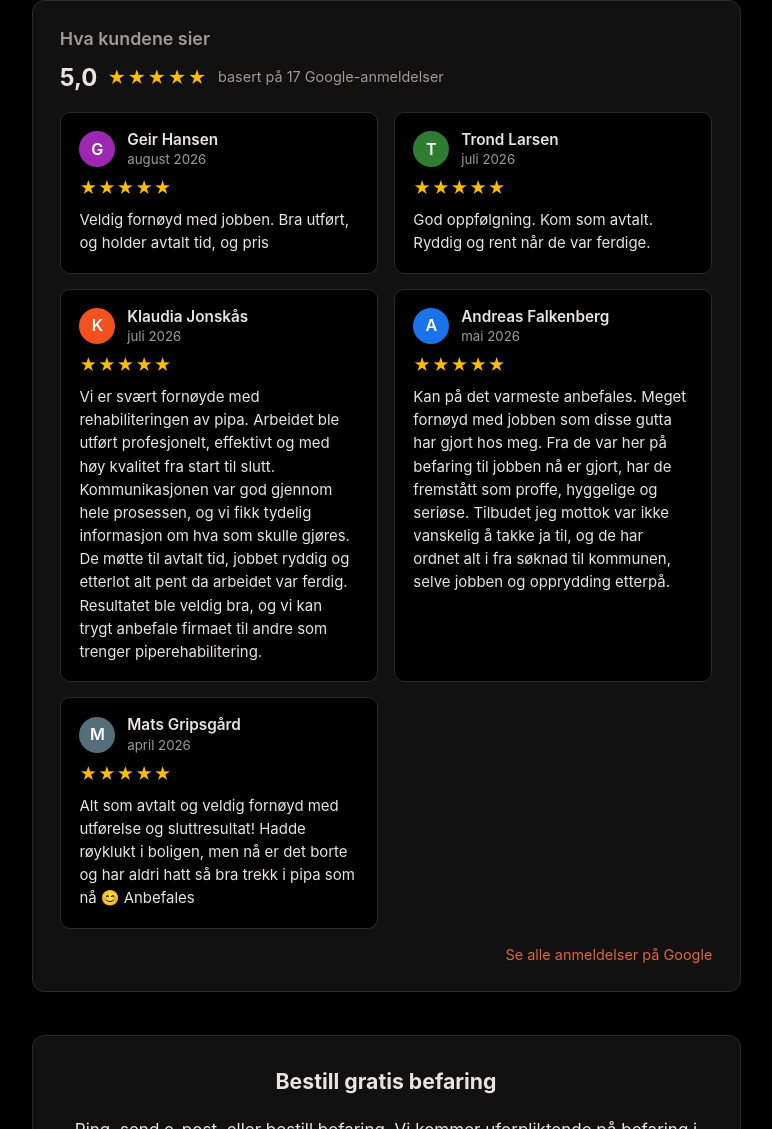
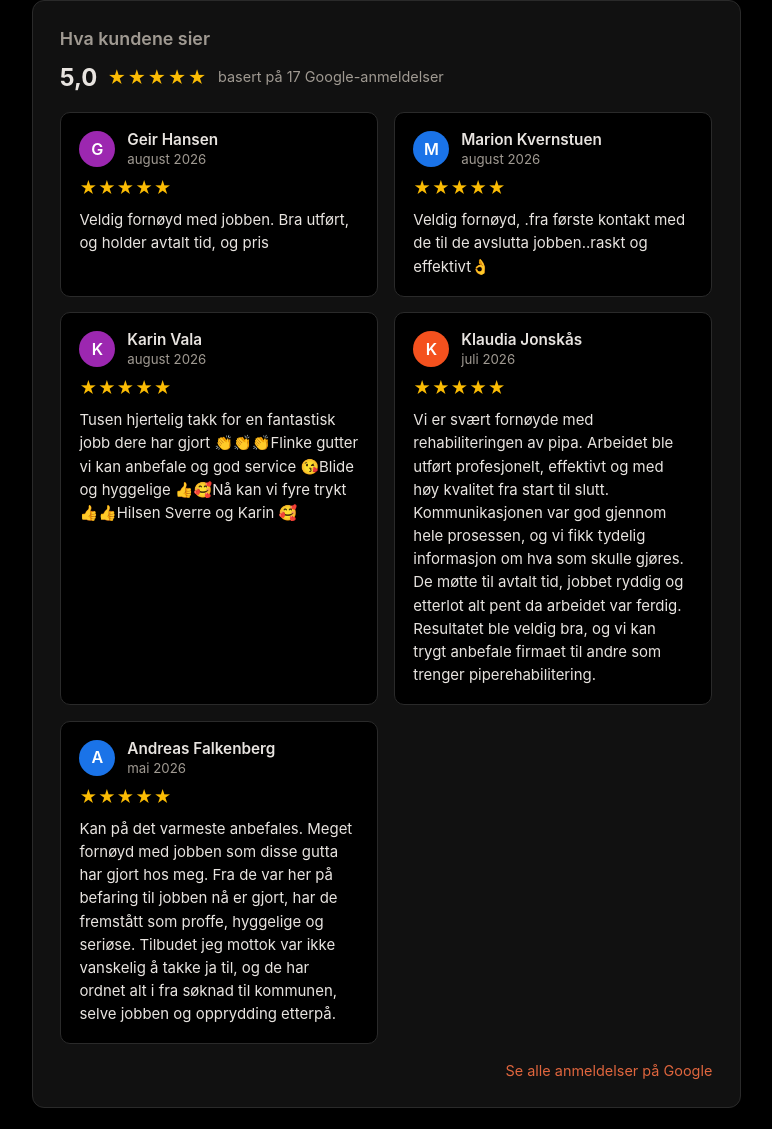
Before and after one commit to timothyylim/piperehabilitering, a website: page piperehabilitering-nome.html in a window 1280 px wide. Shown: the part 1226-2355 px from the top of the page, without its empty margins (254-1026 px from the left). Drawn offline with Linux system fonts and the light colour scheme.

Commit message:
reviews: sync from google places 2026-11-05

```diff
--- a/piperehabilitering-nome.html
+++ b/piperehabilitering-nome.html
@@ -545,14 +545,25 @@
             </article>
             <article class="google-review">
                 <header class="review-header">
-                    <div class="review-avatar" style="background:#2e7d32">T</div>
+                    <div class="review-avatar" style="background:#1a73e8">M</div>
                     <div class="review-meta">
-                        <div class="review-name">Trond Larsen</div>
-                        <div class="review-date">juli 2026</div>
+                        <div class="review-name">Marion Kvernstuen</div>
+                        <div class="review-date">august 2026</div>
                     </div>
                 </header>
                 <div class="review-stars" aria-label="5 av 5 stjerner">★★★★★</div>
-                <p class="review-text">God oppfølgning. Kom som avtalt. Ryddig og rent når de var ferdige.</p>
+                <p class="review-text">Veldig fornøyd, .fra første kontakt med de  til de avslutta jobben..raskt og effektivt👌</p>
+            </article>
+            <article class="google-review">
+                <header class="review-header">
+                    <div class="review-avatar" style="background:#9c27b0">K</div>
+                    <div class="review-meta">
+                        <div class="review-name">Karin Vala</div>
+                        <div class="review-date">august 2026</div>
+                    </div>
+                </header>
+                <div class="review-stars" aria-label="5 av 5 stjerner">★★★★★</div>
+                <p class="review-text">Tusen hjertelig takk for en fantastisk jobb dere har gjort 👏👏👏Flinke gutter vi kan anbefale og god service 😘Blide og hyggelige 👍🥰Nå kan vi fyre trykt 👍👍Hilsen Sverre og Karin 🥰</p>
             </article>
             <article class="google-review">
                 <header class="review-header">
@@ -575,17 +586,6 @@
                 </header>
                 <div class="review-stars" aria-label="5 av 5 stjerner">★★★★★</div>
                 <p class="review-text">Kan på det varmeste anbefales. Meget fornøyd med jobben som disse gutta har gjort hos meg.  Fra de var her på befaring  til jobben nå er gjort, har de fremstått som proffe, hyggelige og seriøse. Tilbudet jeg mottok var ikke vanskelig å takke ja til, og  de har ordnet alt i fra søknad til kommunen, selve jobben og opprydding etterpå.</p>
-            </article>
-            <article class="google-review">
-                <header class="review-header">
-                    <div class="review-avatar" style="background:#546e7a">M</div>
-                    <div class="review-meta">
-                        <div class="review-name">Mats Gripsgård</div>
-                        <div class="review-date">april 2026</div>
-                    </div>
-                </header>
-                <div class="review-stars" aria-label="5 av 5 stjerner">★★★★★</div>
-                <p class="review-text">Alt som avtalt og veldig fornøyd med utførelse og sluttresultat! Hadde røyklukt i boligen, men nå er det borte og har aldri hatt så bra trekk i pipa som nå 😊 Anbefales</p>
             </article>
             </div>
             <p class="reviews-link"><a href="https://share.google/wmMDkxCAsKE5tbgh4" target="_blank" rel="noopener">Se alle anmeldelser på Google</a></p>
```
Also changed, not shown: index.html (+32 -32 lines), piperehabilitering-arendal.html (+15 -15 lines), piperehabilitering-bamble.html (+15 -15 lines), piperehabilitering-drangedal.html (+15 -15 lines), piperehabilitering-kragero.html (+15 -15 lines), piperehabilitering-larvik.html (+15 -15 lines), piperehabilitering-notodden.html (+15 -15 lines), piperehabilitering-porsgrunn.html (+15 -15 lines), piperehabilitering-sandefjord.html (+15 -15 lines), piperehabilitering-siljan.html (+15 -15 lines), piperehabilitering-skien.html (+15 -15 lines), piperehabilitering-tonsberg.html (+15 -15 lines).
